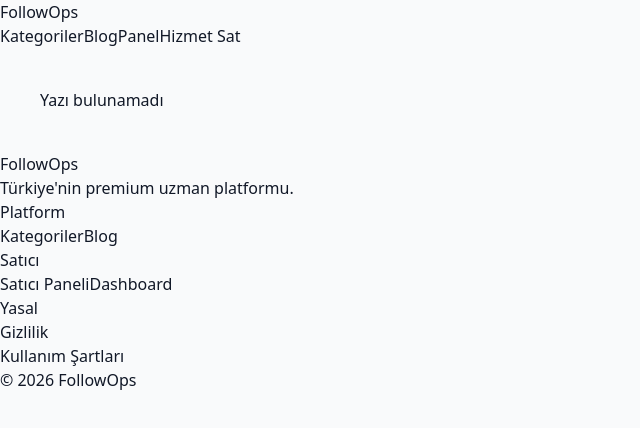
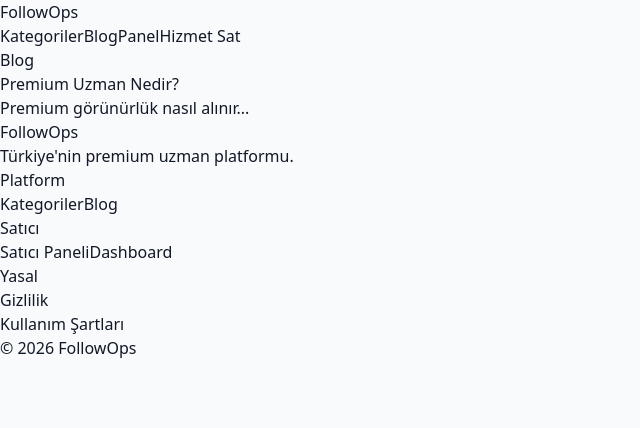
Before and after one commit to omerfarukkaplan/premium-platform, a Next.js app: page /blog/1 in a window 1280 px wide. Shown: the top 428 px of the page, without its empty margins (0-640 px from the left). Built offline with nearby package versions, Linux system fonts and the light colour scheme; no server answers; the database is empty.

Commit message:
Update page.tsx

```diff
--- a/app/blog/[slug]/page.tsx
+++ b/app/blog/[slug]/page.tsx
@@ -1,25 +1,12 @@
-import { supabase } from "@/lib/supabase";
+export default function BlogPage() {
+  return (
+    <div className="container">
+      <h1>Blog</h1>
 
-export default async function Page({
-  params,
-}: {
-  params: { slug: string };
-}) {
-  const { data } = await supabase
-    .from("blog_posts")
-    .select("*")
-    .eq("slug", params.slug)
-    .single();
-
-  if (!data) {
-    return <div className="p-10">Yazı bulunamadı</div>;
-  }
-
-  return (
-    <div className="max-w-4xl mx-auto p-10">
-      <h1 className="text-3xl font-bold mb-4">{data.title}</h1>
-      <p className="text-gray-600 mb-6">{data.meta_description}</p>
-      <div>{data.content}</div>
+      <div className="card">
+        <h3>Premium Uzman Nedir?</h3>
+        <p>Premium görünürlük nasıl alınır...</p>
+      </div>
     </div>
   );
 }
```
